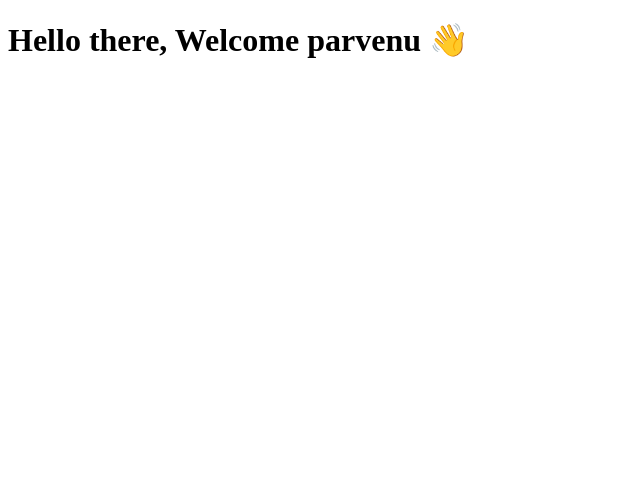
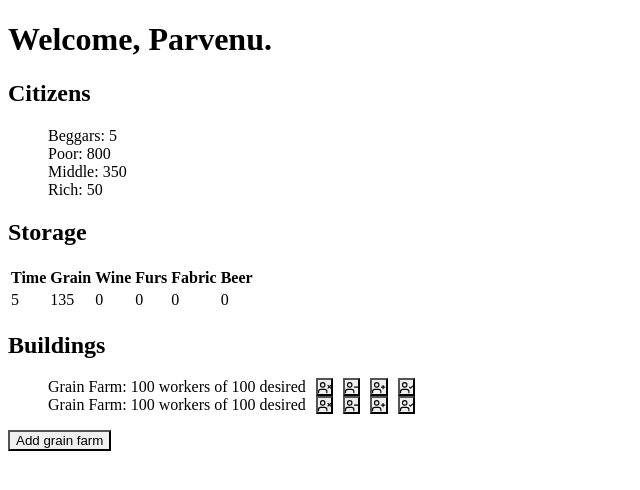
Before and after one commit to mkraenz/teaparty, a React (Vite) app in the folder apps/parvenu/: page / in a window 1280 px wide. Shown: the top 490 px of the page, without its empty margins (0-640 px from the left). Built offline with nearby package versions, Linux system fonts and the light colour scheme.

Commit message:
feat(parvenu): omg we have a simulation

```diff
--- a/apps/parvenu/src/app/App.tsx
+++ b/apps/parvenu/src/app/App.tsx
@@ -1,80 +1,118 @@
-import { BrowserRouter, Link, Route, Routes } from 'react-router-dom';
+import {
+  Button,
+  Heading,
+  IconButton,
+  List,
+  ListItem,
+  Table,
+  Thead,
+  Tr,
+} from '@chakra-ui/react';
+import { useEffect, useState } from 'react';
+import { FiUserCheck, FiUserMinus, FiUserPlus, FiUserX } from 'react-icons/fi';
+import { GrainFarm } from '../domain/buildings/grain-farm';
+import { builder } from '../domain/main';
+import { Workforce } from '../domain/workforce';
 
-export function App() {
+const map = builder();
+
+export const App = () => {
+  const [time, setTime] = useState(0);
+  useEffect(() => {
+    const interval = setInterval(() => {
+      setTime((prev) => prev + 1);
+      map.city.passDay();
+    }, 1000);
+    return () => clearInterval(interval);
+  });
+  const wares = map.storage.wares;
+  const city = map.city;
+  const buildings = Object.values(city.buildings);
+  const citizens = city.citizens;
   return (
     <div>
-      <h1>
-        <span> Hello there, </span>
-        Welcome parvenu 👋
-      </h1>
+      <h1>Welcome, Parvenu.</h1>
+      <Heading as="h2">Citizens</Heading>
+      <List>
+        <ListItem>Beggars: {citizens.beggars}</ListItem>
+        <ListItem>Poor: {citizens.poor}</ListItem>
+        <ListItem>Middle: {citizens.middle}</ListItem>
+        <ListItem>Rich: {citizens.rich}</ListItem>
+      </List>
+      <Heading as="h2">Storage</Heading>
+      <Table>
+        <Thead>
+          <Tr>
+            <th>Time</th>
+            <th>Grain</th>
+            <th>Wine</th>
+            <th>Furs</th>
+            <th>Fabric</th>
+            <th>Beer</th>
+          </Tr>
+        </Thead>
+        <tbody>
+          <tr>
+            <td>{time}</td>
+            <td>{wares['grain']}</td>
+            <td>{wares['beer']}</td>
+            <td>{wares['wine']}</td>
+            <td>{wares['furs']}</td>
+            <td>{wares['fabric']}</td>
+          </tr>
+        </tbody>
+      </Table>
+      <Heading as="h2">Buildings</Heading>
+      <List>
+        {buildings.map((building) => (
+          <ListItem display={'flex'} gap={10}>
+            Grain Farm: {(building as GrainFarm).workforce.workers} workers of{' '}
+            {(building as GrainFarm).desiredWorkers} desired
+            <IconButton
+              icon={<FiUserX />}
+              aria-label="Fire all workers"
+              onClick={() => (building as GrainFarm).setDesiredWorkers(0)}
+            />
+            <IconButton
+              icon={<FiUserMinus />}
+              aria-label="Fire one worker"
+              onClick={() => (building as GrainFarm).decrementDesiredWorkers(5)}
+            />
+            <IconButton
+              icon={<FiUserPlus />}
+              aria-label="Add one workers"
+              onClick={() => (building as GrainFarm).incrementDesiredWorkers(5)}
+            />
+            <IconButton
+              icon={<FiUserCheck />}
+              aria-label="Max workers"
+              onClick={() => (building as GrainFarm).setDesiredWorkers(100)}
+            />
+          </ListItem>
+        ))}
+      </List>
+
+      <Button
+        onClick={() => {
+          const city = map.city;
+          const farm = new GrainFarm({
+            cityTreasury: city.treasury,
+            owner: 'city',
+            storage: city.storage,
+            treasury: city.treasury,
+            workforce: new Workforce({
+              citizens: city.citizens,
+              maxWorkers: 100,
+              workers: 0,
+            }),
+          });
+          map.city.build(farm);
+        }}
+      >
+        Add grain farm
+      </Button>
     </div>
   );
-}
+};
 
 export default App;
-
-if (import.meta.vitest) {
-  // add tests related to your file here
-  // For more information please visit the Vitest docs site here: https://vitest.dev/guide/in-source.html
-
-  const { it, expect, beforeEach } = import.meta.vitest;
-  let render: typeof import('@testing-library/react').render;
-
-  beforeEach(async () => {
-    render = (await import('@testing-library/react')).render;
-  });
-
-  it('should render successfully', () => {
-    const { baseElement } = render(
-      <BrowserRouter>
-        <App />
-      </BrowserRouter>
-    );
-    expect(baseElement).toBeTruthy();
-  });
-
-  it('should have a greeting as the title', () => {
-    const { getByText } = render(
-      <BrowserRouter>
-        <App />
-        {/* START: routes */}
-        {/* These routes and navigation have been generated for you */}
-        {/* Feel free to move and update them to fit your needs */}
-        <br />
-        <hr />
-        <br />
-        <div role="navigation">
-          <ul>
-            <li>
-              <Link to="/">Home</Link>
-            </li>
-            <li>
-              <Link to="/page-2">Page 2</Link>
-            </li>
-          </ul>
-        </div>
-        <Routes>
-          <Route
-            path="/"
-            element={
-              <div>
-                This is the generated root route.{' '}
-                <Link to="/page-2">Click here for page 2.</Link>
-              </div>
-            }
-          />
-          <Route
-            path="/page-2"
-            element={
-              <div>
-                <Link to="/">Click here to go back to root page.</Link>
-              </div>
-            }
-          />
-        </Routes>
-        {/* END: routes */}
-      </BrowserRouter>
-    );
-    expect(getByText(/Welcome parvenu/gi)).toBeTruthy();
-  });
-}
--- a/apps/parvenu/src/domain/buildings/grain-farm.ts
+++ b/apps/parvenu/src/domain/buildings/grain-farm.ts
@@ -10,10 +10,11 @@ export class GrainFarm extends Building {
   private readonly wagePerWorkerPerDay = 10;
   private needs: Need[] = [];
   private products: Product[] = [{ ware: 'grain', amount: 16 }];
-  private readonly workforce: Workforce;
+  public readonly workforce: Workforce;
   private readonly storage: Storage;
   private readonly treasury: Treasury;
   private readonly cityTreasury: Treasury;
+  public desiredWorkers = 100;
 
   /** @param storage Input resources will be taken from this storage and output products will be delivered to it. */
   constructor(params: {
@@ -82,11 +83,25 @@ export class GrainFarm extends Building {
   }
 
   hireWorkers() {
-    this.workforce.hire(100);
+    this.workforce.hire(this.desiredWorkers - this.workforce.workers);
+  }
+
+  setDesiredWorkers(amount: number) {
+    this.desiredWorkers = amount;
+    const tooManyWorkers = this.desiredWorkers < this.workforce.workers;
+    if (tooManyWorkers) this.fireWorkers();
+  }
+
+  incrementDesiredWorkers(amount: number) {
+    this.setDesiredWorkers(this.desiredWorkers + amount);
+  }
+
+  decrementDesiredWorkers(amount: number) {
+    this.setDesiredWorkers(this.desiredWorkers - amount);
   }
 
   fireWorkers() {
-    this.workforce.fire(100);
+    this.workforce.fire(this.workforce.workers - this.desiredWorkers);
   }
 
   save() {
--- a/apps/parvenu/src/domain/citizens.ts
+++ b/apps/parvenu/src/domain/citizens.ts
@@ -67,4 +67,8 @@ export class Citizens {
     this.poor -= workersToFire;
     this.beggars += workersToFire;
   }
+
+  addMigrants(count: number) {
+    this.beggars += count;
+  }
 }
--- a/apps/parvenu/src/domain/city.ts
+++ b/apps/parvenu/src/domain/city.ts
@@ -4,10 +4,14 @@ import { Storage } from './storage';
 import { Treasury } from './treasury';
 
 export class City {
-  private citizens: Citizens;
-  private buildings: Record<string, Building>;
-  private readonly storage: Storage;
-  private readonly treasury: Treasury;
+  public readonly citizens: Citizens;
+  public readonly buildings: Record<string, Building>;
+  public readonly storage: Storage;
+  public readonly treasury: Treasury;
+
+  get buildingsList() {
+    return Object.values(this.buildings);
+  }
 
   constructor(params: {
     citizens: Citizens;
@@ -19,6 +23,13 @@ export class City {
     this.buildings = params.buildings;
     this.storage = params.storage;
     this.treasury = params.treasury;
+  }
+
+  passDay() {
+    this.receiveMigrants(1); // TODO should be a function of the city's prosperity / wealth / citizens happiness
+    this.employMigrants();
+    this.produce();
+    this.consumeAllResources();
   }
 
   consumeResource(ware: string) {
@@ -36,4 +47,23 @@ export class City {
       }
     });
   }
+
+  employMigrants() {
+    this.buildingsList.forEach((building) => {
+      if (
+        'hireWorkers' in building &&
+        typeof building.hireWorkers === 'function'
+      ) {
+        building.hireWorkers();
+      }
+    });
+  }
+
+  build(building: Building) {
+    this.buildings[building.id] = building;
+  }
+
+  receiveMigrants(count: number) {
+    this.citizens.addMigrants(count);
+  }
 }
--- a/apps/parvenu/src/domain/main.ts
+++ b/apps/parvenu/src/domain/main.ts
@@ -23,7 +23,7 @@ const main = () => {
   }, 1000);
 };
 
-function builder() {
+export const builder = () => {
   const storage = new Storage();
   storage.empty();
   const citizens = new Citizens(storage);
@@ -66,6 +66,6 @@ function builder() {
     treasury,
   });
   return { storage, city, secondGrainFarm };
-}
+};
 
-main();
+// main();
--- a/apps/parvenu/tsconfig.json
+++ b/apps/parvenu/tsconfig.json
@@ -6,7 +6,7 @@
     "allowSyntheticDefaultImports": true,
     "strict": true,
     "types": ["vite/client", "vitest"],
-    "lib": ["ESNext"]
+    "lib": ["ESNext", "dom"]
   },
   "files": [],
   "include": [],
```
Also changed, not shown: 1 other file (tests, documents, lock files or other folders).
